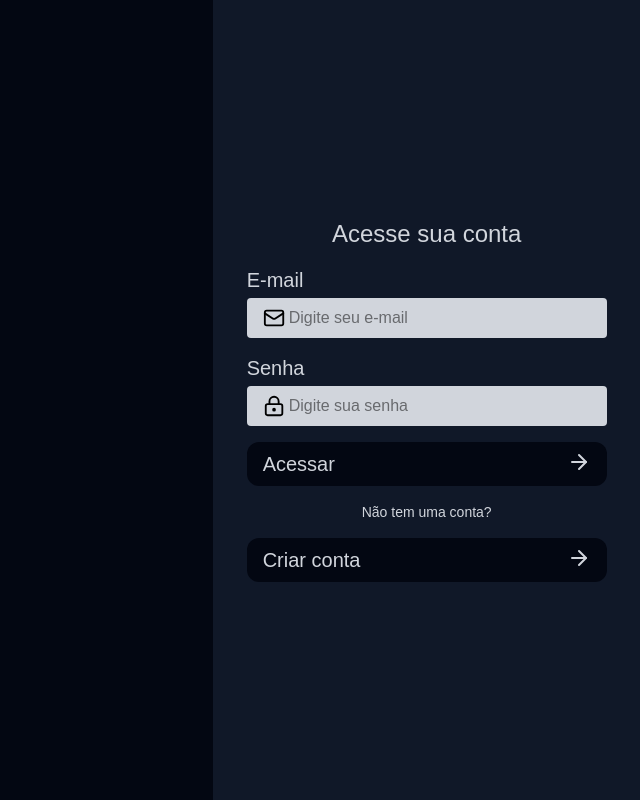
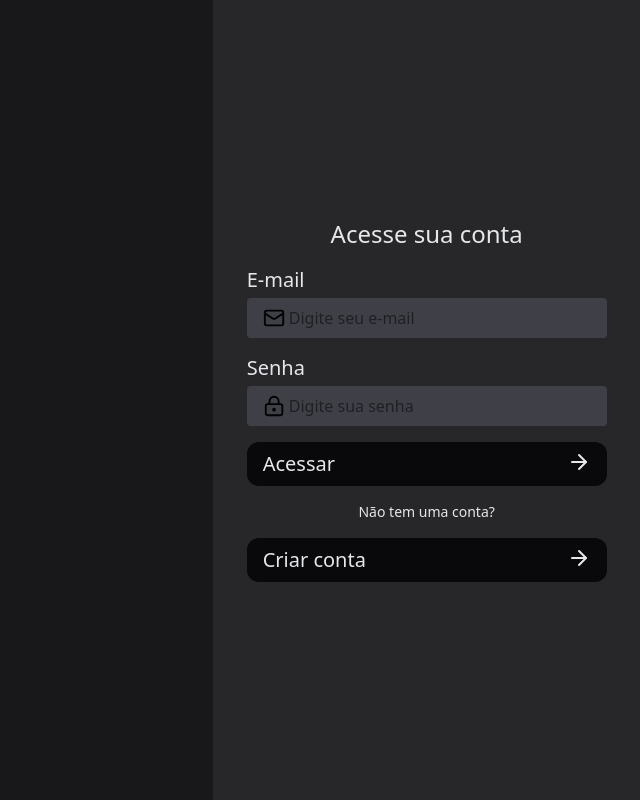
Before and after one commit to ricardoof/strada, a React (Vite) app in the folder web/: page / in a window 1280 px wide. Shown: the whole page, without its empty margins (640-1280 px from the left). Built offline with nearby package versions, Linux system fonts and the light colour scheme.

Commit message:
correção do index.css

```diff
--- a/web/src/components/button.jsx
+++ b/web/src/components/button.jsx
@@ -1,6 +1,6 @@
 export function Button({children, ...props}) {
     return (
-        <button className="flex bg-gray-950 px-4 py-2 w-full justify-between rounded-xl cursor-pointer text-sm md:text-xl" {...props}>
+        <button className="flex bg-button text-font px-4 py-2 w-full justify-between rounded-xl cursor-pointer text-sm md:text-xl" {...props}>
             {children}
         </button>
     )
--- a/web/src/components/formLogin.jsx
+++ b/web/src/components/formLogin.jsx
@@ -12,20 +12,20 @@ export function FormLogin() {
     }
 
     return (
-        <div className="flex flex-col gap-4 bg-gray-900 min-h-screen items-center justify-center p-8">
-            <p className="text-lg lg:text-2xl">Acesse sua conta</p>
+        <div className="flex flex-col gap-4 bg-card min-h-screen items-center justify-center p-8">
+            <p className="text-lg text-font lg:text-2xl">Acesse sua conta</p>
 
             <div className="flex flex-col gap-1">
-                <p className="text-sm lg:text-xl">E-mail</p>
-                <div className="flex gap-1 px-4 py-2 bg-gray-300 rounded w-60 lg:w-90">
+                <p className="text-sm text-font lg:text-xl">E-mail</p>
+                <div className="flex gap-1 px-4 py-2 bg-input rounded w-60 lg:w-90">
                     <Mail className="text-black" />
                     <Input type="text" placeholder="Digite seu e-mail" />
                 </div>
             </div>
 
             <div className="flex flex-col gap-1">
-                <p className="text-sm lg:text-xl">Senha</p>
-                <div className="flex gap-1 px-4 py-2 bg-gray-300 rounded w-60 lg:w-90">
+                <p className="text-sm text-font lg:text-xl">Senha</p>
+                <div className="flex gap-1 px-4 py-2 bg-input rounded w-60 lg:w-90">
                     <LockKeyhole className="text-black" />
                     <Input
                         type="password"
@@ -41,7 +41,7 @@ export function FormLogin() {
                 </Button>
             </div>
 
-            <p className="text-sm">Não tem uma conta?</p>
+            <p className="text-sm text-font">Não tem uma conta?</p>
 
             <div className="w-60 lg:w-90">
                 <Button onClick={handleNavigateToCreateAccount}>
--- a/web/src/index.css
+++ b/web/src/index.css
@@ -2,72 +2,10 @@
 
 @tailwind utilities;
 
-:root {
-  --background-color: oklch(21% 0.034 264.665);
-  --primary-color: oklch(27.8% 0.033 256.848);
-  --text-color: oklch(87.2% 0.01 258.338);
-  --font-family: montserrat, sans-serif;
+@theme {
+  --color-background: oklch(21% 0.006 285.885);
+  --color-card: oklch(27.4% 0.006 286.033);
+  --color-input: oklch(37% 0.013 285.805);
+  --color-button: oklch(14.1% 0.005 285.823);
+  --color-font: oklch(92.8% 0.006 264.531);
 }
-
-@layer utilities {
-  body {
-    /* Aplicando a variável CSS diretamente */
-    background-color: var(--background-color);
-    color: var(--text-color);
-    font-family: var(--font-family);
-  }
-}
-
-/* a {
-  font-weight: 500;
-  color: #646cff;
-  text-decoration: inherit;
-}
-a:hover {
-  color: #535bf2;
-}
-
-body {
-  margin: 0;
-  display: flex;
-  place-items: center;
-  min-width: 320px;
-  min-height: 100vh;
-}
-
-h1 {
-  font-size: 3.2em;
-  line-height: 1.1;
-}
-
-button {
-  border-radius: 8px;
-  border: 1px solid transparent;
-  padding: 0.6em 1.2em;
-  font-size: 1em;
-  font-weight: 500;
-  font-family: inherit;
-  background-color: #1a1a1a;
-  cursor: pointer;
-  transition: border-color 0.25s;
-}
-button:hover {
-  border-color: #646cff;
-}
-button:focus,
-button:focus-visible {
-  outline: 4px auto -webkit-focus-ring-color;
-}
-
-@media (prefers-color-scheme: light) {
-  :root {
-    color: #213547;
-    background-color: #ffffff;
-  }
-  a:hover {
-    color: #747bff;
-  }
-  button {
-    background-color: #f9f9f9;
-  }
-} */
--- a/web/src/pages/login.jsx
+++ b/web/src/pages/login.jsx
@@ -2,7 +2,7 @@ import { FormLogin } from "../components/formLogin";
 
 export function Login() {
     return (
-        <div className="min-h-screen flex items-center justify-center bg-gray-950">
+        <div className="min-h-screen flex items-center justify-center bg-background">
             <div className="hidden lg:block lg:w-2/3">
 
             </div>
--- /dev/null
+++ b/web/tailwind.config.js
@@ -0,0 +1,12 @@
+/** @type {import('tailwindcss').Config} */
+export default {
+  content: [
+    "./index.html",
+    "./src/**/*.{js,ts,jsx,tsx}",
+  ],
+  theme: {
+    extend: {
+    },
+  },
+  plugins: [],
+}
```
